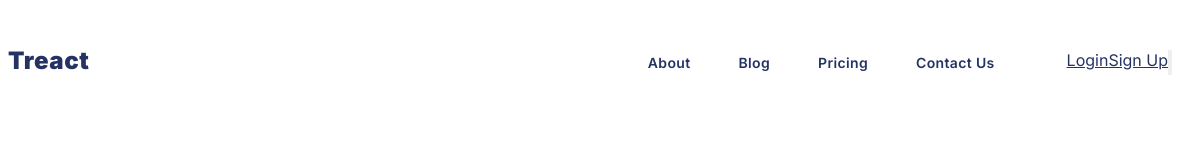
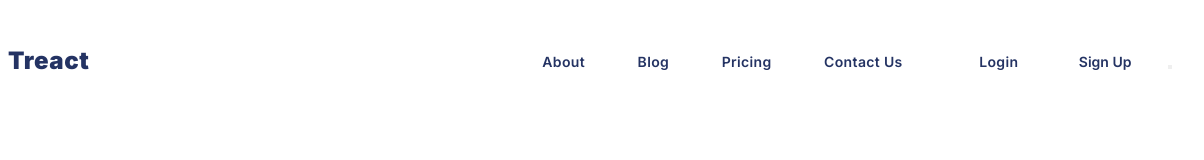
Before and after one commit to melrose312/Final-Project-Submission, a plain HTML site: page index.html in a window 1280 px wide. Shown: the full height of the page, 76-1280 px from the left. Drawn offline with Linux system fonts and the light colour scheme.

Commit message:
Nav Bar Format Final

```diff
--- a/style.css
+++ b/style.css
@@ -1,4 +1,4 @@
-@import url('https://fonts.googleapis.com/css2?family=Inter:ital,opsz,wght@0,14..32,100..900;1,14..32,100..900&family=Lato:wght@400;700&display=swap');
+@import url("https://fonts.googleapis.com/css2?family=Inter:ital,opsz,wght@0,14..32,100..900;1,14..32,100..900&family=Lato:wght@400;700&display=swap");
 
 * {
   margin: 0;
@@ -32,7 +32,6 @@ nav {
   padding-top: 32px;
 }
 
-
 .nav__logo {
   display: flex;
   align-items: center;
@@ -53,8 +52,7 @@ nav {
 }
 
 .nav__links {
-   display: flex;
-
+  padding-bottom: 2px;
 }
 
 .nav__link {
@@ -67,5 +65,19 @@ nav {
 }
 
 .nav__link--login {
-    margin-left: 48px;
+  font-size: 14px;
+  font-weight: 600;
+  letter-spacing: 0.35px;
+  text-decoration: none;
+  margin: 0 24px 0 48px;
 }
+
+.nav__link--signup {
+  font-size: 14px;
+  font-weight: 600;
+  margin: 0;
+  padding: 10px 32px;
+  margin-top: 2px 0;
+  border-radius: 15px;
+  text-decoration: none;
+}
```
Lines whose indentation alone changed are shown as unchanged.
